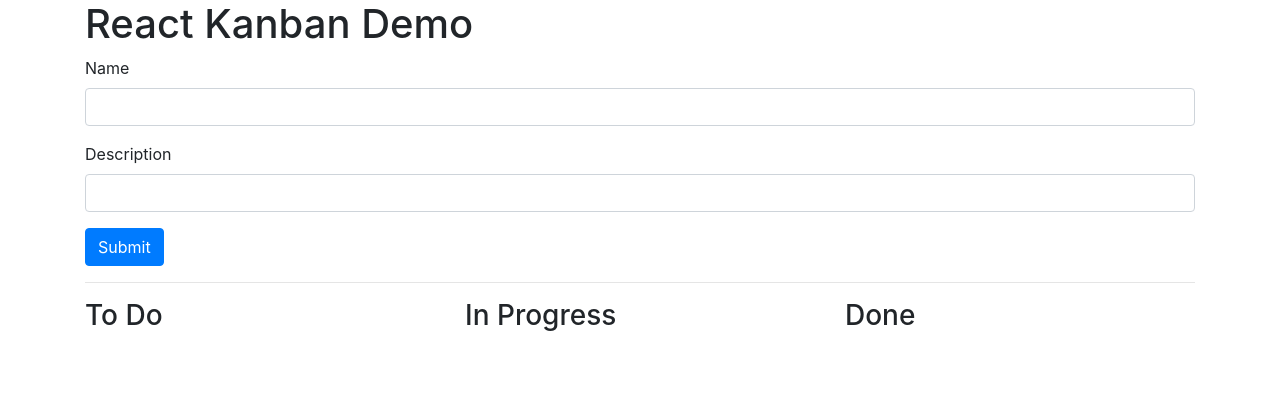
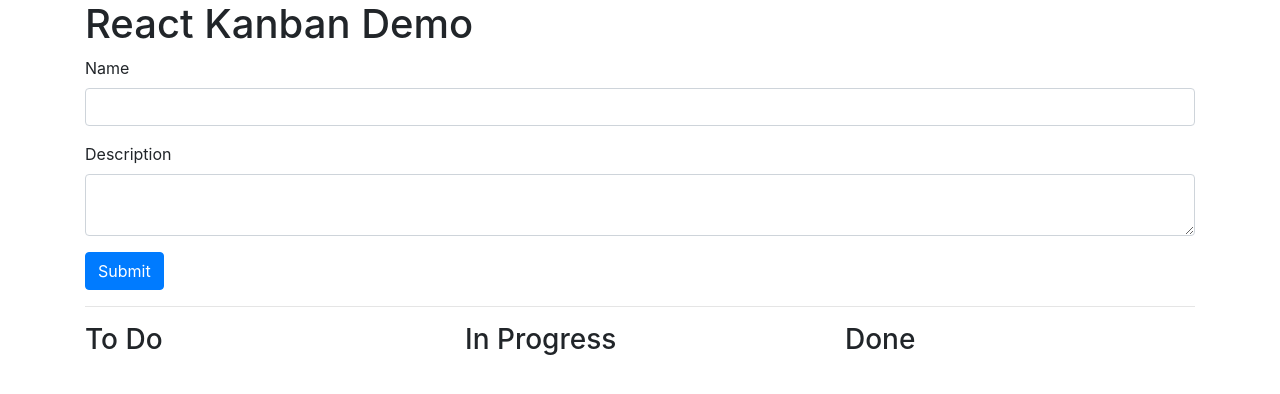
Before and after one commit to cpgillem/react-kanban, a React (Create React App) app: page / in a window 1280 px wide. Shown: the top 394 px of the page. Built offline with nearby package versions, Linux system fonts and the light colour scheme; the HTML template or start-up script is replaced by a standard one.

Commit message:
Change description boxes to textareas.

```diff
--- a/src/CardEditor.js
+++ b/src/CardEditor.js
@@ -31,12 +31,12 @@ class CardEditor extends Component {
                     <form onSubmit={this.handleSubmit}>
                         <div className="form-group">
                             <label>Name</label>
-                            <input className="form-control" type="text" id="name" value={this.props.name} onChange={this.handleNameChange}/>
+                            <input className="form-control" type="text" value={this.props.name} onChange={this.handleNameChange}/>
                         </div>
 
                         <div className="form-group">
                             <label>Description</label>
-                            <input className="form-control" type="text" id="desc" value={this.props.desc} onChange={this.handleDescChange}/>
+                            <textarea className="form-control" value={this.props.desc} onChange={this.handleDescChange}></textarea>
                         </div>
                         <input className="btn btn-primary" type="submit" value="Done"/>
                     </form>
--- a/src/Form.js
+++ b/src/Form.js
@@ -41,7 +41,7 @@ class Form extends Component {
 
                         <div className="form-group">
                             <label>Description</label>
-                            <input className="form-control" type="text" value={desc} onChange={this.handleDescChange}/>
+                            <textarea className="form-control" value={desc} onChange={this.handleDescChange}></textarea>
                         </div>
 
                         <input className="btn btn-primary" type="submit" value="Submit"/>
```
